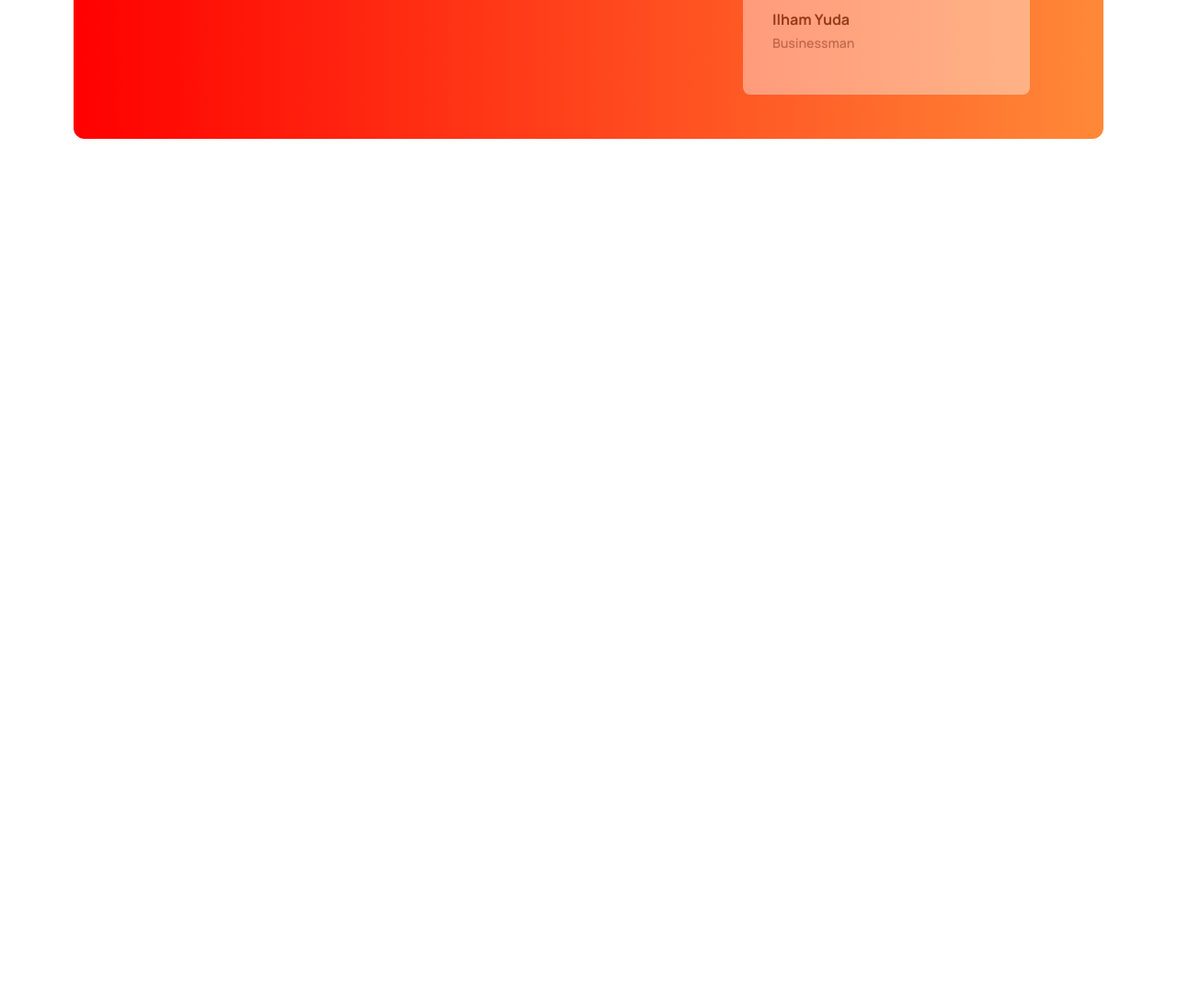
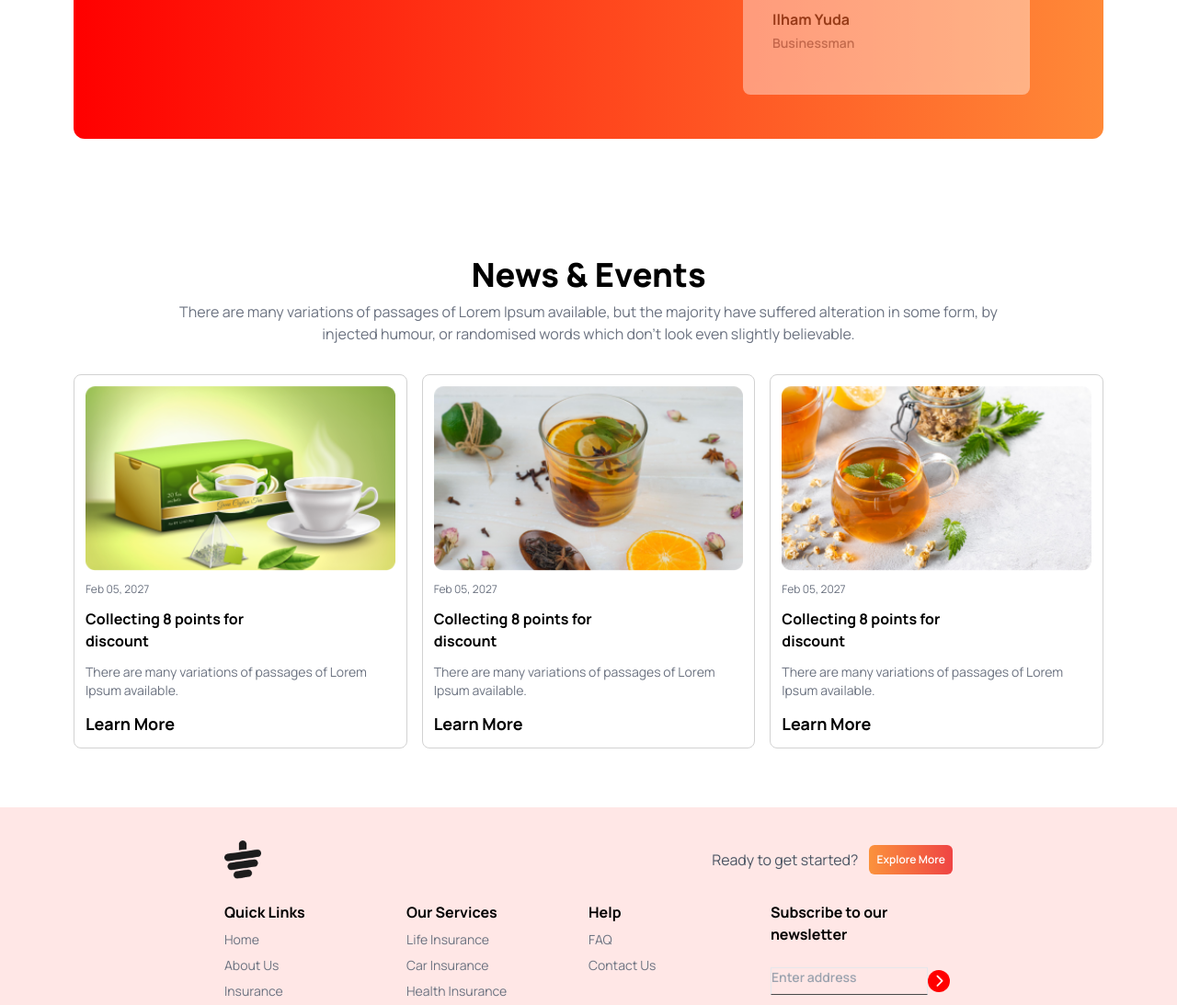
Before and after one commit to ahbab-zaman/Tea-house-website-tailwind-, a plain HTML site: page index.html in a window 1280 px wide. Shown: the part 2198-3291 px from the top of the page at 92% size. Before the commit the page ends 2413 px from the top, so only its background shows below. Drawn offline with nearby package versions, Linux system fonts and the light colour scheme; a web font is replaced by a local one.

Commit message:
finish website

```diff
--- a/index.html
+++ b/index.html
@@ -201,6 +201,102 @@
       </section>
 
       <!-- customer cards section -->
+
+
+      <!-- News and events section -->
+
+      <section class="mb-8 lg:mb-16 lg:pt-16 pt-14">
+        <!-- text-content div -->
+        <div class="mx-auto text-center">
+          <h1 class="text-2xl lg:text-4xl font-extrabold space-y-1 mb-2">News & Events</h1>
+          <p class="text-md text-gray-500 w-full md:w-4/5 mx-auto mb-8 text-center">There are many variations of passages of Lorem Ipsum available, but the majority have suffered alteration in some form, by injected humour, or randomised words which don't look even slightly believable. </p>
+      </div>
+        <!-- image-content div -->
+        <div class="grid lg:grid-cols-3 md:grid-cols-2 grid-col-1 gap-4">
+          <!-- card-1 -->
+           <div class="border border-[#D2D2D2] p-3 rounded-lg space-y-3">
+            <img class="w-full" src="./assets/news-1.png" alt="">
+            <p class="text-xs text-gray-500">Feb 05, 2027</p>
+            <h3 class="font-bold w-full md:w-3/5">Collecting 8 points for discount</h3>
+            <p class="text-gray-500 text-sm">There are many variations of passages of Lorem Ipsum available.</p>
+            <div>
+              <a class="font-bold text-lg" href="#">Learn More</a>
+            </div>
+           </div>
+          <!-- card-2 -->
+           <div class="border border-[#D2D2D2] p-3 rounded-lg space-y-3">
+            <img class="w-full" src="./assets/news-2.png" alt="">
+            <p class="text-xs text-gray-500">Feb 05, 2027</p>
+            <h3 class="font-bold w-full md:w-3/5">Collecting 8 points for discount</h3>
+            <p class="text-gray-500 text-sm">There are many variations of passages of Lorem Ipsum available.</p>
+            <div>
+              <a class="font-bold text-lg" href="#">Learn More</a>
+            </div>
+           </div>
+          <!-- card-3 -->
+           <div class="border border-[#D2D2D2] p-3 rounded-lg space-y-3">
+            <img class="w-full" src="./assets/news-3.png" alt="">
+            <p class="text-xs text-gray-500">Feb 05, 2027</p>
+            <h3 class="font-bold w-full md:w-3/5"s>Collecting 8 points for discount</h3>
+            <p class="text-gray-500 text-sm">There are many variations of passages of Lorem Ipsum available.</p>
+            <div>
+              <a class="font-bold text-lg" href="#">Learn More</a>
+            </div>
+           </div>
+        </div>
+      </section>
+
+      <!-- News and events section -->
     </main>
+
+    <footer class="px-10 lg:px-20 bg-[#ffe7e6]">
+      <section class="py-4 lg:py-9 md:px-6 w-full md:w-9/12 mx-auto">
+        <div class="flex flex-col lg:flex-row justify-between items-baseline lg:items-center gap-4 mb-6">
+          <img class="w-10" src="./assets/cup.png" alt="">
+            <div class="flex items-center gap-1 lg:gap-3">
+              <p class="text-gray-600">Ready to get started?</p>
+            <button class="bg-gradient-to-r from-orange-400 to-red-500 py-2 px-2 text-white text-xs font-semibold rounded-md mx-auto md:ml-0">Explore More
+            </button>
+            </div>
+        </div>
+        <div class="grid grid-cols-1 md:grid-cols-2  lg:grid-cols-4 gap-3 md:gap-4 lg:gap-0">
+          <div class="space-y-2">
+            <h3 class="font-bold">Quick Links</h3>
+            <p class="text-sm text-gray-500">Home</p>
+            <p class="text-sm text-gray-500">About Us</p>
+            <p class="text-sm text-gray-500">Insurance</p>
+            <p class="text-sm text-gray-500">Privacy Policy</p>
+          </div>
+          <div class="space-y-2">
+            <h3 class="font-bold">Our Services</h3>
+            <p class="text-sm text-gray-500">Life Insurance</p>
+            <p class="text-sm text-gray-500">Car Insurance</p>
+            <p class="text-sm text-gray-500">Health Insurance</p>
+            <p class="text-sm text-gray-500">House Insurance</p>
+          </div>
+          <div class="space-y-2">
+            <h3  class="font-bold">Help</h3>
+            <p class="text-sm text-gray-500">FAQ</p>
+            <p class="text-sm text-gray-500">Contact Us</p>
+          </div>
+          <div class="space-y-6">
+            <h3  class="font-bold">Subscribe to our newsletter</h3>
+            <div class="flex items-center">
+              <input class="bg-transparent border border-b-[#494949] pb-2 text-sm font-semibold" type="text" placeholder="Enter address">
+              <button class="bg-gradient-to-r from-[#FF0000] to-[#FF0000] rounded-full p-2 w-6 h-6 flex justify-center items-center">
+                <i class="fa-solid fa-chevron-right text-white text-sm"></i>
+              </button>
+            </div>
+
+            <div class="space-x-5">
+              <i class="fa-brands fa-facebook"></i>
+              <i class="fa-brands fa-instagram"></i>
+              <i class="fa-brands fa-twitter"></i>
+            </div>
+          </div>
+
+        </div>
+      </section>
+    </footer>
   </body>
 </html>
```
